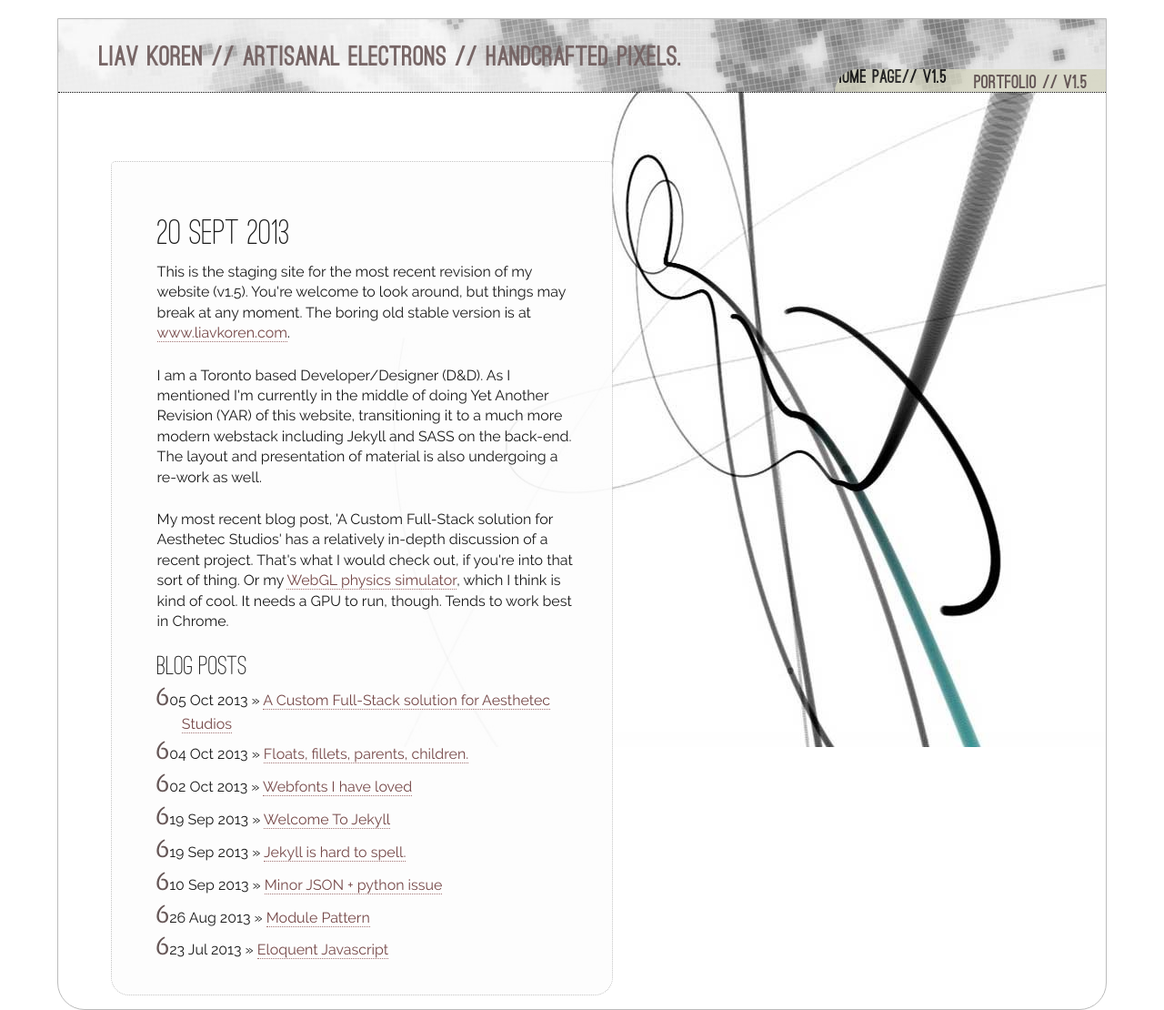
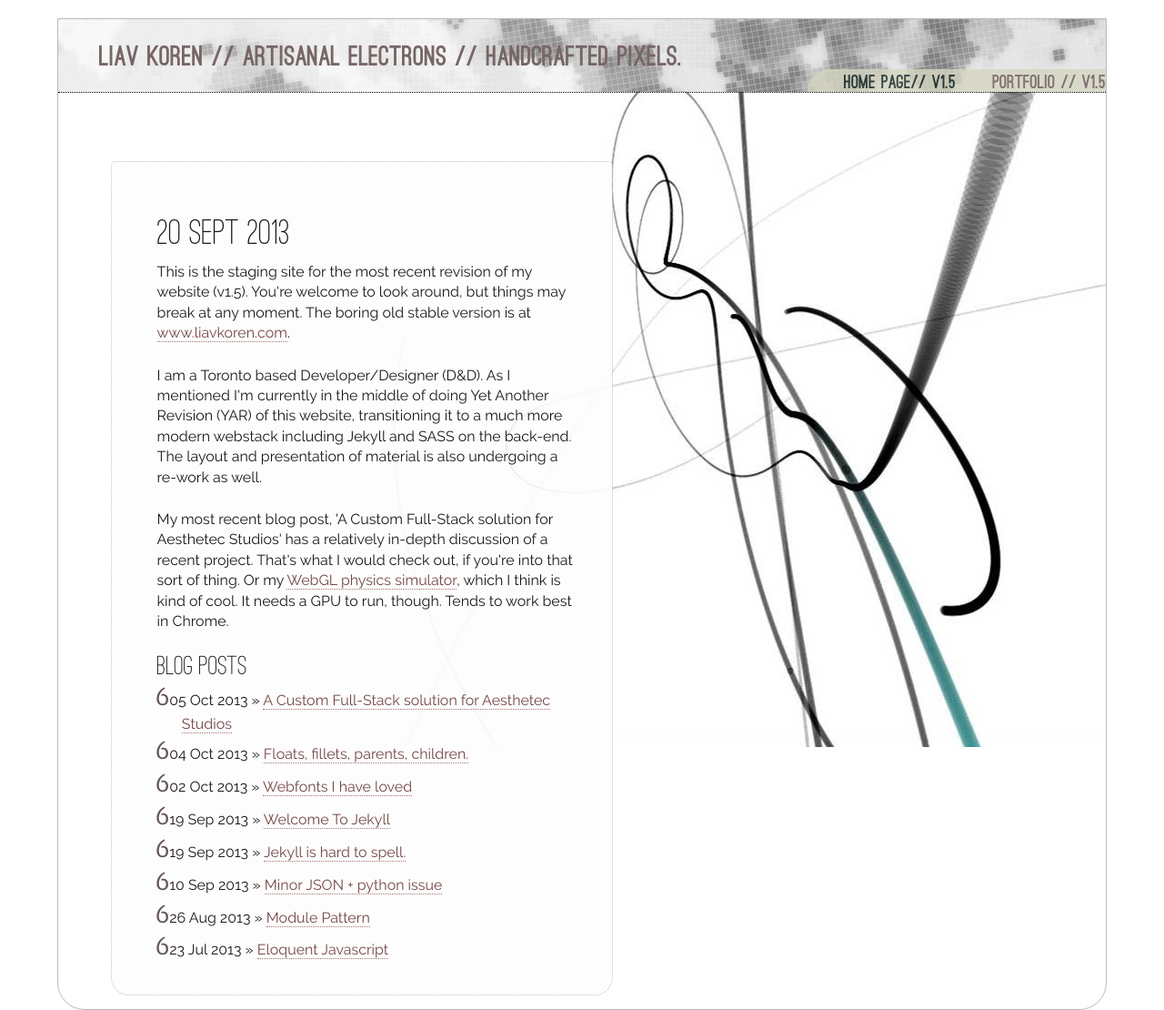
Before and after one commit to Lkoren/lkoren.github.io, a Jekyll site: the page built from index.html, in a window 1280 px wide. Shown: the whole page at 91% size. Built offline with Jekyll 4.4.1, drawn with Linux system fonts in a browser that asks for light colours; Markdown is read by kramdown in place of the engine named in the settings.

Commit message:
Fixed line-height variable for nav-bar, which was messing the selected item in the menu position up.

```diff
--- a/css/_variables.scss
+++ b/css/_variables.scss
@@ -9,6 +9,7 @@ $nav-bar-beige: #D6D6C2;
 $titleBar_h1: #776666;
 $titleBar_h1_darker: #443333;
 $navbar_background_hover: #f8f8f8;
+$navbar_line-height: 32px;
 
 $tablet-max: 759px;
 $tablet-min: 520px;
--- a/css/liavkoren_core.css
+++ b/css/liavkoren_core.css
@@ -147,25 +147,22 @@ input, select {
   .nav-bar li {
     height: 25px;
     float: left;
-    font-size: 1.5em; }
+    font-size: 1.5em;
+    padding-left: 2em; }
+  .nav-bar .nav-current {
+    line-height: 32px;
+    color: #122; }
   .nav-bar a {
     height: 25px;
     display: inline;
     /*changed from block*/
-    padding: 0em 1em;
     text-decoration: none;
-    color: #433;
+    color: #655;
     line-height: 32px; }
     .nav-bar a:hover {
       height: 25px;
       padding-top: 6px;
-      background-color: #f8f8f8;
-      /*
-      &:first-child {
-      	@include round-corner(30);
-      }*/ }
-    .nav-bar a:first-child {
-      padding-left: 30px; }
+      background-color: #f8f8f8; }
 
 /*************************/
 @media screen and (max-width: 759px) and (min-width: 520px) {
```
Also changed, not shown: css/_header.scss (+12 -12 lines).
